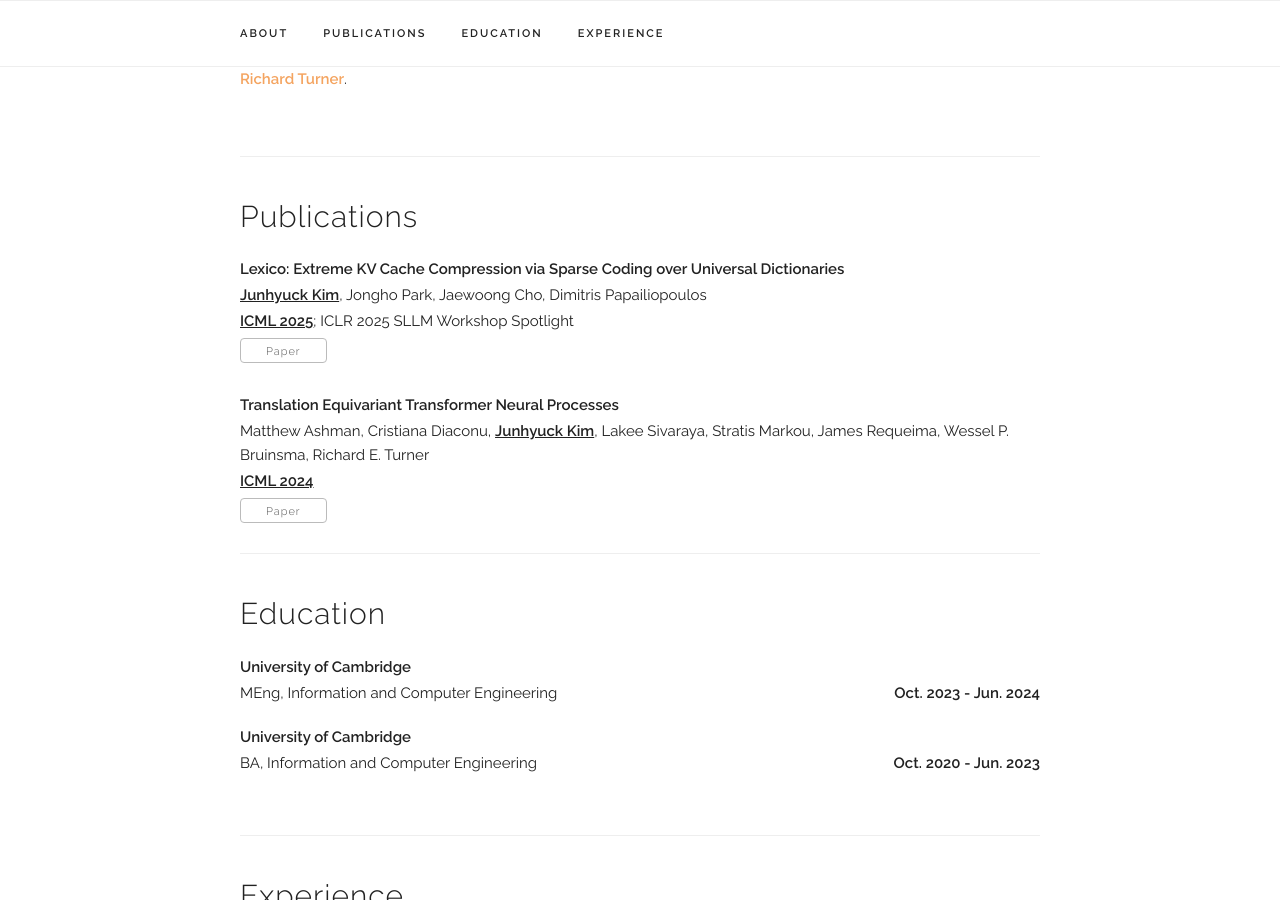
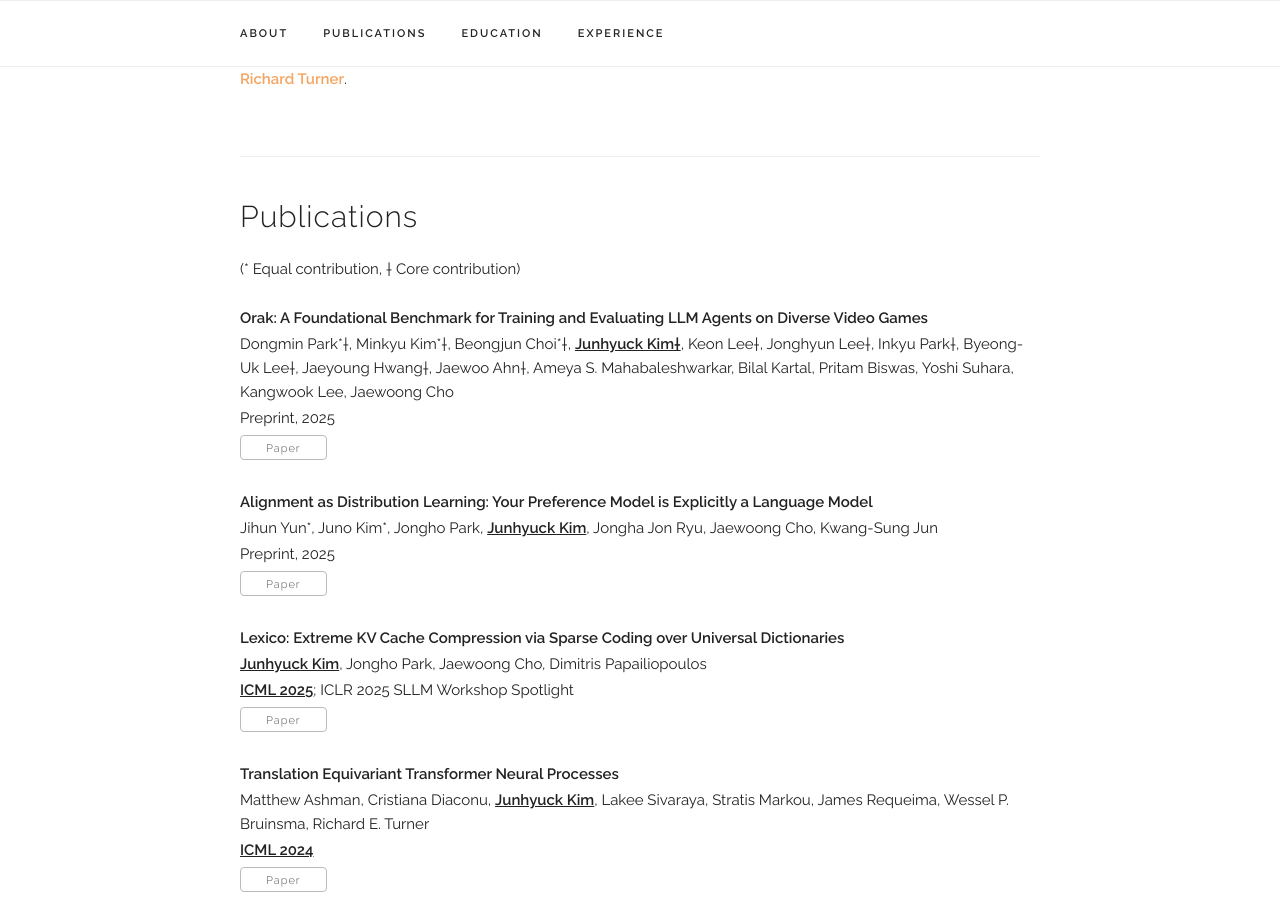
Before and after one commit to jhyuckkim/jhyuckkim.github.io, a Jekyll site: the page built from index.html, in a window 1280 px wide and 900 px high, scrolled down 491 px. Built offline with Jekyll 4.4.1, drawn with Linux system fonts in a browser that asks for light colours; some web fonts are replaced.

Commit message:
update: publications

```diff
--- a/_data/publications.yaml
+++ b/_data/publications.yaml
@@ -1,4 +1,16 @@
 papers:
+  - title: "Orak: A Foundational Benchmark for Training and Evaluating LLM Agents on Diverse Video Games"
+    authors: "Dongmin Park*†, Minkyu Kim*†, Beongjun Choi*†, <b><u>Junhyuck Kim†</u></b>, Keon Lee†, Jonghyun Lee†, Inkyu Park†, Byeong-Uk Lee†, Jaeyoung Hwang†, Jaewoo Ahn†, Ameya S. Mahabaleshwarkar, Bilal Kartal, Pritam Biswas, Yoshi Suhara, Kangwook Lee, Jaewoong Cho"
+    venue: "Preprint, 2025"
+    paper_pdf: "https://arxiv.org/abs/2506.03610"
+    selected: y
+
+  - title: "Alignment as Distribution Learning: Your Preference Model is Explicitly a Language Model"
+    authors: "Jihun Yun*, Juno Kim*, Jongho Park, <b><u>Junhyuck Kim</u></b>, Jongha Jon Ryu, Jaewoong Cho, Kwang-Sung Jun"
+    venue: "Preprint, 2025"
+    paper_pdf: "https://arxiv.org/abs/2506.01523"
+    selected: y
+
   - title: "Lexico: Extreme KV Cache Compression via Sparse Coding over Universal Dictionaries"
     authors: "<b><u>Junhyuck Kim</u></b>, Jongho Park, Jaewoong Cho, Dimitris Papailiopoulos"
     venue: "<b><u>ICML 2025</u></b>; ICLR 2025 SLLM Workshop Spotlight"
--- a/index.html
+++ b/index.html
@@ -20,7 +20,7 @@ layout: default
 <!-- ========== PUBLICATIONS ========== -->
 <div class="docs-section" id="publications">
   <h4>Publications</h4>
-  <!-- <p> (*: Equal contribution) </p> -->
+  <p>(* Equal contribution, † Core contribution)</p>
   <div class="tab-content">
     <div class="tab-pane active" id="papers-selected">
       {% assign selected_papers = site.data.publications.papers | where: "selected", "y" %}
```
